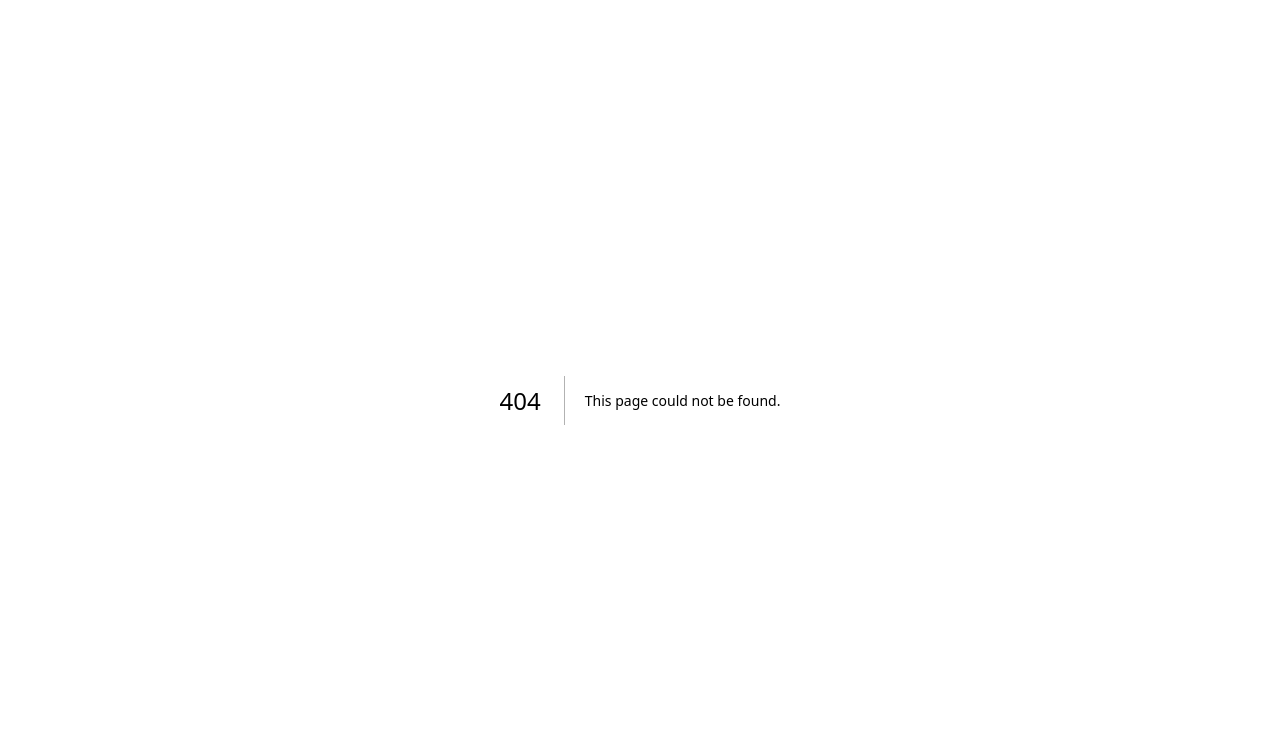
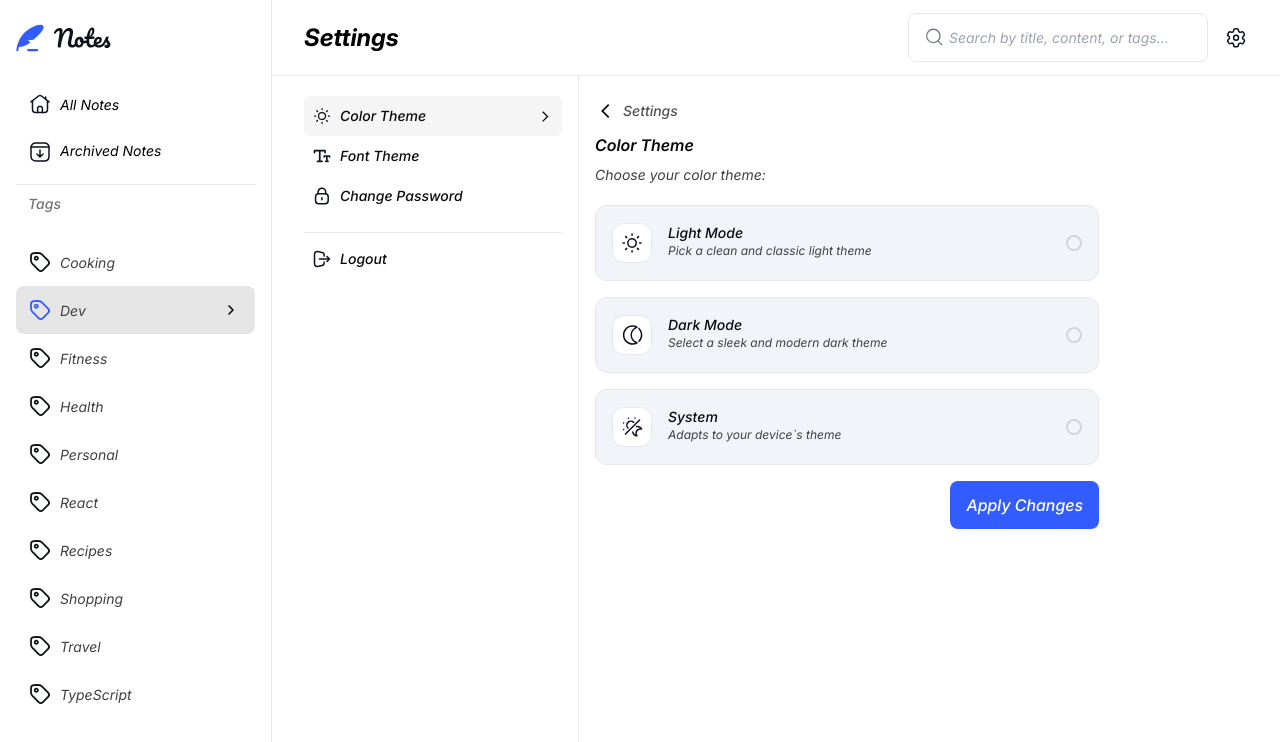
Before and after one commit to 12Ricky0/notes-app, a Next.js app: page /dashboard/settings in a window 1280 px wide. Before the commit this address had no page. Shown: the top 742 px of the page. Built offline with nearby package versions, Linux system fonts and the light colour scheme.

Commit message:
modals added

```diff
--- /dev/null
+++ b/app/dashboard/settings/page.tsx
@@ -0,0 +1,15 @@
+import {
+  Settings_UI,
+  Color_Theme,
+  Font_Theme,
+} from "@/components/ui/settings_ui";
+
+export default function Settings() {
+  return (
+    <>
+      <Settings_UI />
+      <Color_Theme />
+      <Font_Theme />
+    </>
+  );
+}
--- a/components/modals/Archive_modal.tsx
+++ b/components/modals/Archive_modal.tsx
@@ -1,7 +1,13 @@
+"use client";
 import Image from "next/image";
+import { Overlay } from "../ui/utilities";
+import { useContext } from "react";
+import { NotesContext } from "../../context";
 
 export default function Archive() {
+  const { setDisplayArchive } = useContext(NotesContext);
   return (
+    <Overlay>
       <div className="bg-white dark:bg-neutral-700 w-full mx-4 rounded-lg md:w-[440px]">
         <article className="p-[20px] border-b flex justify-between items-start gap-4">
           <div className="size-10 bg-neutral-200 dark:bg-neutral-600 rounded-md flex shrink-0 justify-center items-center">
@@ -25,7 +31,10 @@ export default function Archive() {
         </article>
 
         <div className="flex gap-4 justify-end mx-[20px] py-4">
-        <button className="bg-neutral-200 px-4 py-3 text-neutral-700 font-medium text-[14px] rounded-lg">
+          <button
+            onClick={() => setDisplayArchive(false)}
+            className="bg-neutral-200 px-4 py-3 text-neutral-700 font-medium text-[14px] rounded-lg"
+          >
             Cancel
           </button>
           <button className="bg-primary-blue px-4 py-3 text-white font-medium text-[14px] rounded-lg">
@@ -33,5 +42,6 @@ export default function Archive() {
           </button>
         </div>
       </div>
+    </Overlay>
   );
 }
--- a/components/modals/Delete_modal.tsx
+++ b/components/modals/Delete_modal.tsx
@@ -1,7 +1,14 @@
+"use client";
 import Image from "next/image";
+import { Overlay } from "../ui/utilities";
+import { useContext } from "react";
+import { NotesContext } from "../../context";
 
 export default function Delete() {
+  const { setDisplayDelete } = useContext(NotesContext);
+
   return (
+    <Overlay>
       <div className="bg-white dark:bg-neutral-700 w-full mx-4 rounded-lg md:w-[440px]">
         <article className="p-[20px] border-b flex justify-between items-start gap-4">
           <div className="size-10 bg-neutral-200 dark:bg-neutral-600 rounded-md flex shrink-0 justify-center items-center">
@@ -25,7 +32,10 @@ export default function Delete() {
         </article>
 
         <div className="flex gap-4 justify-end mx-[20px] py-4">
-        <button className="bg-neutral-200 px-4 py-3 text-neutral-700 font-medium text-[14px] rounded-lg">
+          <button
+            onClick={() => setDisplayDelete(false)}
+            className="bg-neutral-200 px-4 py-3 text-neutral-700 font-medium text-[14px] rounded-lg"
+          >
             Cancel
           </button>
           <button className="bg-red-500 px-4 py-3 text-white font-medium text-[14px] rounded-lg">
@@ -33,5 +43,6 @@ export default function Delete() {
           </button>
         </div>
       </div>
+    </Overlay>
   );
 }
--- a/components/ui/header.tsx
+++ b/components/ui/header.tsx
@@ -2,9 +2,12 @@
 import Image from "next/image";
 import { useContext } from "react";
 import { NotesContext } from "@/context";
+import Link from "next/link";
+import { usePathname } from "next/navigation";
 
 export default function Header() {
   const { tag } = useContext(NotesContext);
+  const pathname = usePathname();
 
   return (
     <header className=" lg:bg-none py-[13px] dark:bg-black lg:border-b static">
@@ -16,6 +19,10 @@ export default function Header() {
         className="w-auto h-auto mx-4 md:mx-8 pt-[23p] lg:hidden"
       />
       <div className="lg:flex justify-between items-center mx-8 hidden ">
+        {pathname == "/dashboard/settings" ? (
+          <h1 className={`font-bold text-black text-[24px] `}>Settings</h1>
+        ) : (
+          <>
             <h1
               className={`font-bold text-black text-[24px] ${
                 tag == "" ? "hidden" : "block"
@@ -31,7 +38,8 @@ export default function Header() {
             >
               All Notes
             </h1>
-
+          </>
+        )}
         <div className="flex gap-4">
           <div className="relative">
             <input
@@ -47,6 +55,10 @@ export default function Header() {
               className=" absolute top-[14px] left-4"
             />
           </div>
+          <Link
+            href="/dashboard/settings"
+            className="flex justify-center items-center"
+          >
             <Image
               src="/assets/images/icon-settings.svg"
               width={24}
@@ -54,6 +66,7 @@ export default function Header() {
               alt="settings"
               className="w-auto h-auto hidden lg:block"
             />
+          </Link>
         </div>
       </div>
     </header>
--- a/components/ui/header_control.tsx
+++ b/components/ui/header_control.tsx
@@ -1,7 +1,15 @@
+"use client";
 import Image from "next/image";
 import Link from "next/link";
+import { useContext } from "react";
+import { NotesContext } from "@/context";
+import Archive from "../modals/Archive_modal";
+import Delete from "../modals/Delete_modal";
 
 export default function Header_Control() {
+  const { setDisplayArchive, displayArchive, displayDelete, setDisplayDelete } =
+    useContext(NotesContext);
+
   return (
     <section className="lg:hidden">
       <div className="mx-4 md:mx-8 flex justify-between items-center border-b py-3 ">
@@ -22,6 +30,7 @@ export default function Header_Control() {
             height={18}
             alt="trash"
             className=""
+            onClick={() => setDisplayDelete(true)}
           />
           <Image
             src="/assets/images/icon-archive.svg"
@@ -29,12 +38,15 @@ export default function Header_Control() {
             height={18}
             alt="archive"
             className=""
+            onClick={() => setDisplayArchive(true)}
           />
 
           <span className="text-neutral-600 text-[14px] ml-1">Cancel</span>
           <span className="text-primary-blue text-[14px] ml-1">Save Note</span>
         </div>
       </div>
+      {displayArchive && <Archive />}
+      {displayDelete && <Delete />}
     </section>
   );
 }
--- a/components/ui/settings_ui.tsx
+++ b/components/ui/settings_ui.tsx
@@ -1,13 +1,27 @@
+"use client";
 import Image from "next/image";
+import { useContext } from "react";
+import { NotesContext } from "../../context";
 
 export function Settings_UI() {
+  const { settings, setSettings } = useContext(NotesContext);
+
   return (
-    <section className="mx-4">
-      <h1 className="font-bold text-[24px] text-black dark:text-white mt-6 mb-4">
+    <section className="md:ml-8 mx-4  h-screen overflow-scroll lg:border-r pr-4">
+      <h1 className="font-bold text-[24px] text-black dark:text-white mb-4 lg:hidden">
         Settings
       </h1>
-      <div className="flex flex-col gap-4 border-b pb-4">
-        <div className="flex gap-2 font-medium text-sm text-neutral-950">
+      <div className="flex flex-col  border-b pb-4 lg:mt-[20px] lg:w-[258px] cursor-pointer">
+        <div
+          onClick={() => setSettings("Color Theme")}
+          className={`flex justify-between items-center py-[10px] ${
+            settings == "Color Theme" && "bg-neutral-100"
+          }   rounded-md`}
+        >
+          <div
+            className="flex gap-2
+         px-2 font-medium text-sm text-neutral-950"
+          >
             <Image
               src="/assets/images/icon-sun.svg"
               width={20}
@@ -16,7 +30,22 @@ export function Settings_UI() {
             />
             <span>Color Theme</span>
           </div>
-        <div className="flex justify-between">
+          <Image
+            src="/assets/images/icon-arrow-left.svg"
+            width={15}
+            height={15}
+            alt="right"
+            className={`rotate-180 mr-[9px] ${
+              settings == "Color Theme" ? "block" : "hidden"
+            }`}
+          />
+        </div>
+        <div
+          onClick={() => setSettings("Font Theme")}
+          className={`flex py-[10px] px-2 ${
+            settings == "Font Theme" && "bg-neutral-100"
+          }  rounded-md justify-between`}
+        >
           <div className="flex gap-2 font-medium text-sm text-neutral-950">
             <Image
               src="/assets/images/icon-font.svg"
@@ -32,9 +61,17 @@ export function Settings_UI() {
             width={15}
             height={15}
             alt="right"
-            className="rotate-180 hidden md:block"
+            className={`rotate-180 mr-[9x] ${
+              settings == "Font Theme" ? "block" : "hidden"
+            }`}
           />
         </div>
+        <div
+          onClick={() => setSettings("Change Password")}
+          className={`flex py-[10px] px-2 ${
+            settings == "Change Password" && "bg-neutral-100"
+          }  rounded-md justify-between`}
+        >
           <div className="flex gap-2 font-medium text-sm text-neutral-950">
             <Image
               src="/assets/images/icon-lock.svg"
@@ -44,9 +81,19 @@ export function Settings_UI() {
             />
             <span>Change Password</span>
           </div>
+          <Image
+            src="/assets/images/icon-arrow-left.svg"
+            width={15}
+            height={15}
+            alt="right"
+            className={`rotate-180 mr-[9x] ${
+              settings == "Change Password" ? "block" : "hidden"
+            }`}
+          />
+        </div>
       </div>
 
-      <div className="flex gap-2 pt-4 font-medium text-sm text-neutral-950">
+      <div className="flex gap-2 pt-4 px-2 font-medium text-sm text-neutral-950">
         <Image
           src="/assets/images/icon-logout.svg"
           width={20}
@@ -60,9 +107,15 @@ export function Settings_UI() {
 }
 
 export function Color_Theme() {
+  const { settings } = useContext(NotesContext);
+
   return (
     <>
-      <div className="mx-4 mt-[25px]">
+      <div
+        className={`${
+          settings == "Color Theme" ? "block" : "hidden"
+        }mx-4 mt-[25px] w-[50%] `}
+      >
         <div className="font-medium text-sm text-neutral-600 flex">
           <Image
             src="/assets/images/icon-arrow-left.svg"
@@ -169,9 +222,15 @@ export function Color_Theme() {
 }
 
 export function Font_Theme() {
+  const { settings, setSettings } = useContext(NotesContext);
+
   return (
     <>
-      <div className="mx-4 mt-[25px]">
+      <div
+        className={`mx-4 mt-[25px] ${
+          settings == "Font Theme" ? "block" : "hidden"
+        }`}
+      >
         <div className="font-medium text-sm text-neutral-600 flex">
           <Image
             src="/assets/images/icon-arrow-left.svg"
--- a/components/ui/sidebar_navigation.tsx
+++ b/components/ui/sidebar_navigation.tsx
@@ -233,6 +233,7 @@ export default function Sidebar_Nav() {
               menu == "Settings" && "bg-blue-50 rounded"
             }`}
           >
+            <Link href="/dashboard/settings">
               <Image
                 src="/assets/images/icon-settings.svg"
                 width={24}
@@ -243,6 +244,7 @@ export default function Sidebar_Nav() {
               <span className="hidden md:block text-[12px] text-tetiary-semi-dark">
                 Settings
               </span>
+            </Link>
           </div>
         </footer>
       </>
--- a/components/ui/utilities.tsx
+++ b/components/ui/utilities.tsx
@@ -1,6 +1,10 @@
 "use client";
 import { ReactNode } from "react";
 import Image from "next/image";
+import Archive from "../modals/Archive_modal";
+import Delete from "../modals/Delete_modal";
+import { useContext } from "react";
+import { NotesContext } from "@/context";
 
 export function Overlay({ children }: { children: ReactNode }) {
   return (
@@ -44,10 +48,16 @@ export function Toast({ title, link }: { title: string; link?: string }) {
 }
 
 export function Right_Menu() {
+  const { displayArchive, setDisplayArchive, displayDelete, setDisplayDelete } =
+    useContext(NotesContext);
   return (
-    <div className="w-[290p] mt-[20px] pl-4 border-l h-screen hidden lg:block mr-8">
+    <section>
+      <div className="w-[290p] mt-[20px] pl-4 border-l h-screen hidden lg:block mr-8 cursor-pointer">
         <div className="py-3 px-2 rounded-lg border w-[242px] mb-3">
-        <div className="flex items-center gap-2">
+          <div
+            onClick={() => setDisplayArchive(true)}
+            className="flex items-center gap-2"
+          >
             <svg
               xmlns="http://www.w3.org/2000/svg"
               width="20"
@@ -78,7 +88,10 @@ export function Right_Menu() {
             </span>
           </div>
         </div>
-      <div className="py-3 px-2 rounded-lg border w-[242px] mb-3">
+        <div
+          onClick={() => setDisplayDelete(true)}
+          className="py-3 px-2 rounded-lg border w-[242px] mb-3"
+        >
           <div className="flex items-center gap-2">
             <svg
               xmlns="http://www.w3.org/2000/svg"
@@ -102,5 +115,8 @@ export function Right_Menu() {
           </div>
         </div>
       </div>
+      {displayArchive && <Archive />}
+      {displayDelete && <Delete />}
+    </section>
   );
 }
--- a/context.tsx
+++ b/context.tsx
@@ -12,10 +12,16 @@ import React, {
 type NotesContextType = {
   title: string;
   setTitle: Dispatch<SetStateAction<string>>;
+  settings: string;
+  setSettings: Dispatch<SetStateAction<string>>;
   tag: string;
   setTag: Dispatch<SetStateAction<string>>;
   menu: string;
   setMenu: Dispatch<SetStateAction<string>>;
+  displayArchive: boolean;
+  setDisplayArchive: Dispatch<SetStateAction<boolean>>;
+  displayDelete: boolean;
+  setDisplayDelete: Dispatch<SetStateAction<boolean>>;
 };
 
 // Create the context with an initial value of `undefined`
@@ -27,11 +33,27 @@ export const NotesContext = createContext<NotesContextType>(
 export default function NotesProvider({ children }: { children: ReactNode }) {
   const [title, setTitle] = useState<string>("React Performance Optimization");
   const [tag, setTag] = useState<string>("Dev");
+  const [settings, setSettings] = useState<string>("Color Theme");
   const [menu, setMenu] = useState<string>("Home");
+  const [displayArchive, setDisplayArchive] = useState<boolean>(false);
+  const [displayDelete, setDisplayDelete] = useState<boolean>(false);
 
   return (
     <NotesContext.Provider
-      value={{ title, setTitle, tag, setTag, menu, setMenu }}
+      value={{
+        title,
+        setTitle,
+        tag,
+        setTag,
+        menu,
+        setMenu,
+        displayArchive,
+        setDisplayArchive,
+        displayDelete,
+        setDisplayDelete,
+        settings,
+        setSettings,
+      }}
     >
       {children}
     </NotesContext.Provider>
```
Also changed, not shown: components/ui/note_container.tsx (+3 -8 lines). Lines whose indentation alone changed are shown as unchanged.
